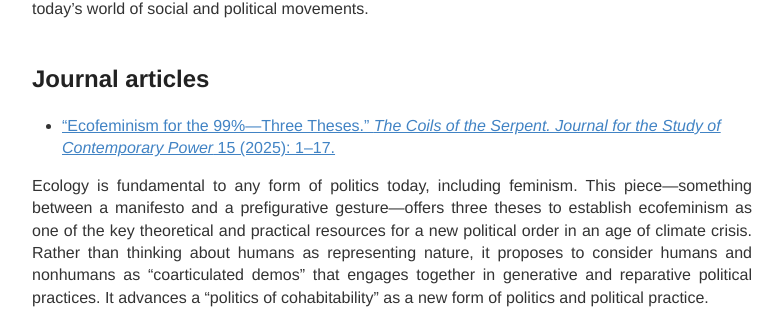
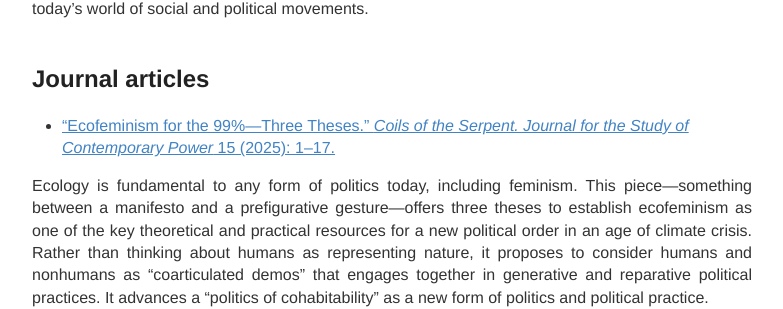
Before and after one commit to IJanicka/IJanicka.github.io, a Jekyll site: the page built from publications.md, in a window 1280 px wide and 900 px high, scrolled down 859 px. Shown: the part 143-452 px from the top of the window, without its empty margins (248-1031 px from the left). Built offline with Jekyll 4.4.1, drawn with Linux system fonts in a browser that asks for light colours.

Commit message:
Update publications.md

```diff
--- a/publications.md
+++ b/publications.md
@@ -20,7 +20,7 @@ The turn of the Millennium demonstrated a fully-fledged revival and fusion of va
 </div>
   <h2>Journal articles</h2>
 
-* <a href="https://ul.qucosa.de/api/qucosa%3A101410/attachment/ATT-0/" target="_blank"> “Ecofeminism for the 99%—Three Theses.” *The Coils of the Serpent. Journal for the Study of Contemporary Power* 15 (2025): 1–17. <br>
+* <a href="https://ul.qucosa.de/api/qucosa%3A101410/attachment/ATT-0/" target="_blank"> “Ecofeminism for the 99%—Three Theses.” *Coils of the Serpent. Journal for the Study of Contemporary Power* 15 (2025): 1–17. <br>
 
 Ecology is fundamental to any form of politics today, including feminism. This piece—something between a manifesto and a prefigurative gesture—offers three theses to establish ecofeminism as one of the key theoretical and practical resources for a new political order in an age of climate crisis. Rather than thinking about humans as representing nature, it proposes to consider humans and nonhumans as “coarticulated demos” that engages together in generative and reparative political practices. It advances a “politics of cohabitability” as a new form of politics and political practice. <br>
 
```
